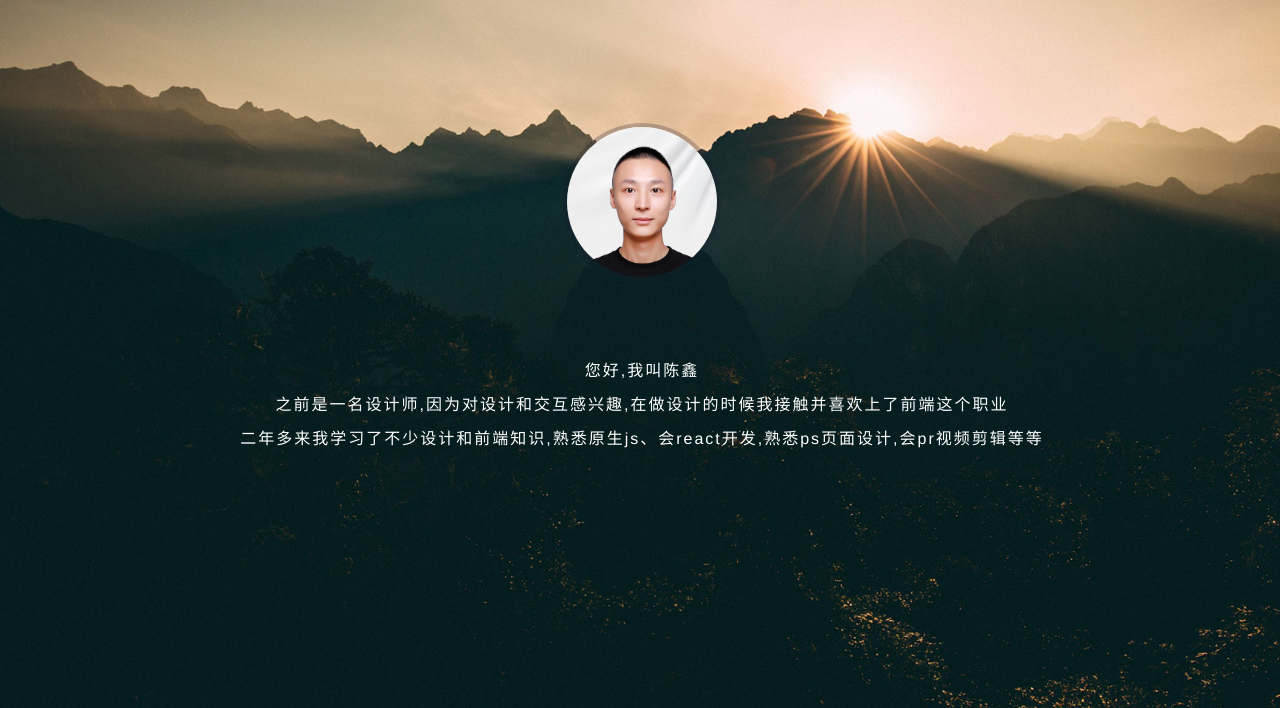
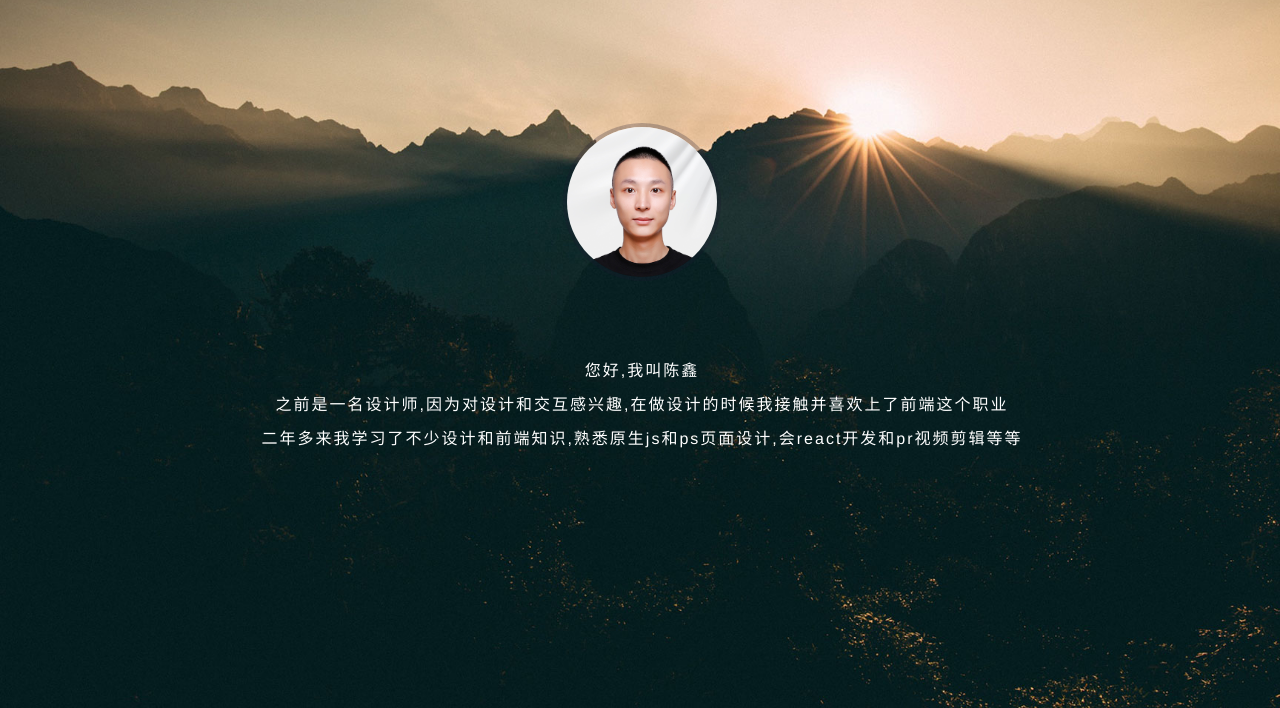
Before and after one commit to Franciser/resume, a website built with webpack: page src/index.tmpl.html in a window 1280 px wide. Shown: the part 92-800 px from the top of the page. Built offline with nearby package versions, Linux system fonts and the light colour scheme; a small style sheet from the web is missing.

Commit message:
modified text again

```diff
--- a/src/index.tmpl.html
+++ b/src/index.tmpl.html
@@ -84,7 +84,7 @@
                         <div class="introduce_word">
                             <p>您好,我叫陈鑫</p>
                             <p>之前是一名设计师,因为对设计和交互感兴趣,在做设计的时候我接触并喜欢上了前端这个职业</p>
-                            <p>二年多来我学习了不少设计和前端知识,熟悉原生js、会react开发,熟悉ps页面设计,会pr视频剪辑等等</p>
+                            <p>二年多来我学习了不少设计和前端知识,熟悉原生js和ps页面设计,会react开发和pr视频剪辑等等</p>
                             <!-- <p>我每天都在自学前端,二年多来学习了不少设计和前端的知识,我很享受这种充实的感觉,我希望朝着专业的前端开发方向发展</p> -->
                         </div>
                     </div>
```
Also changed, not shown: build/index.html.
